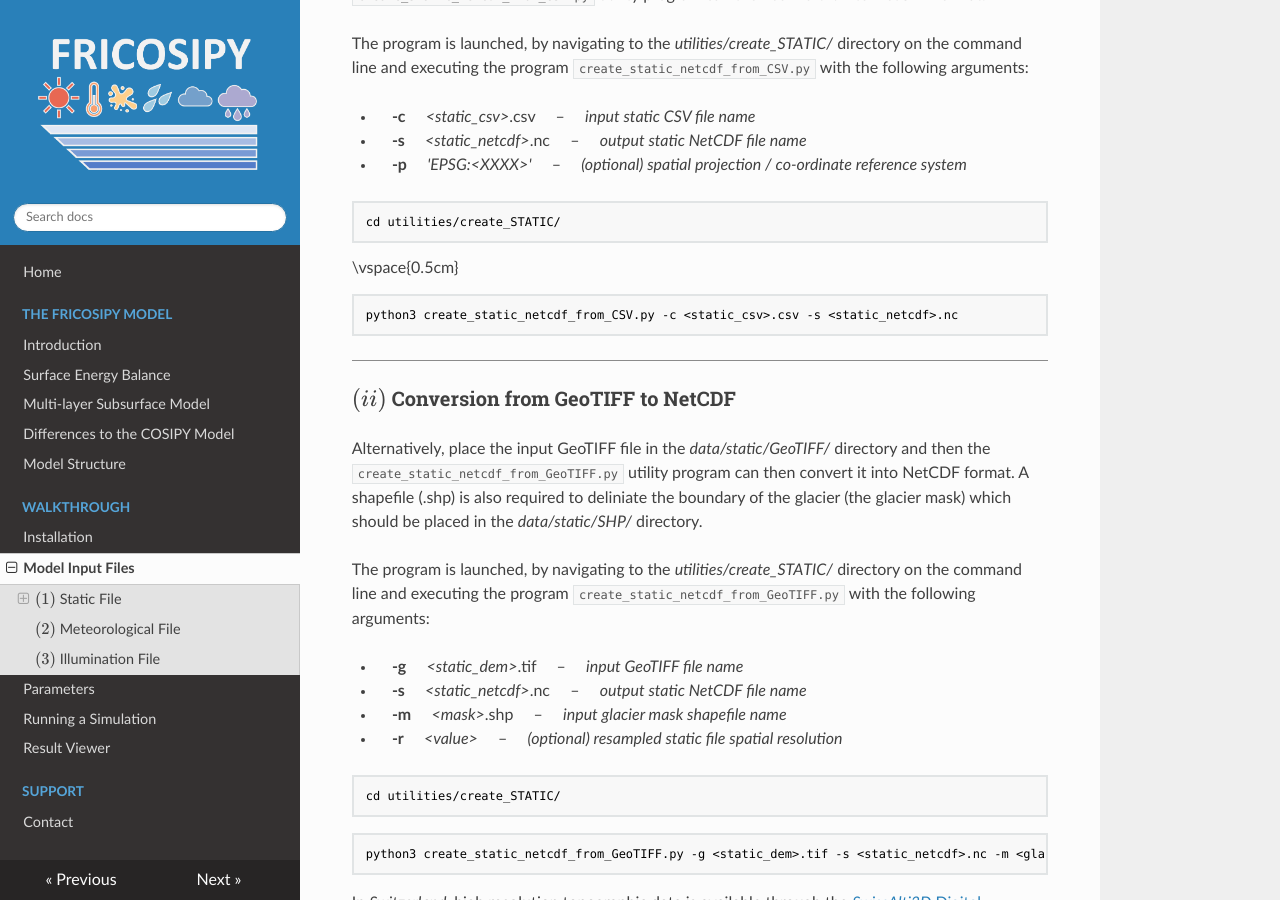
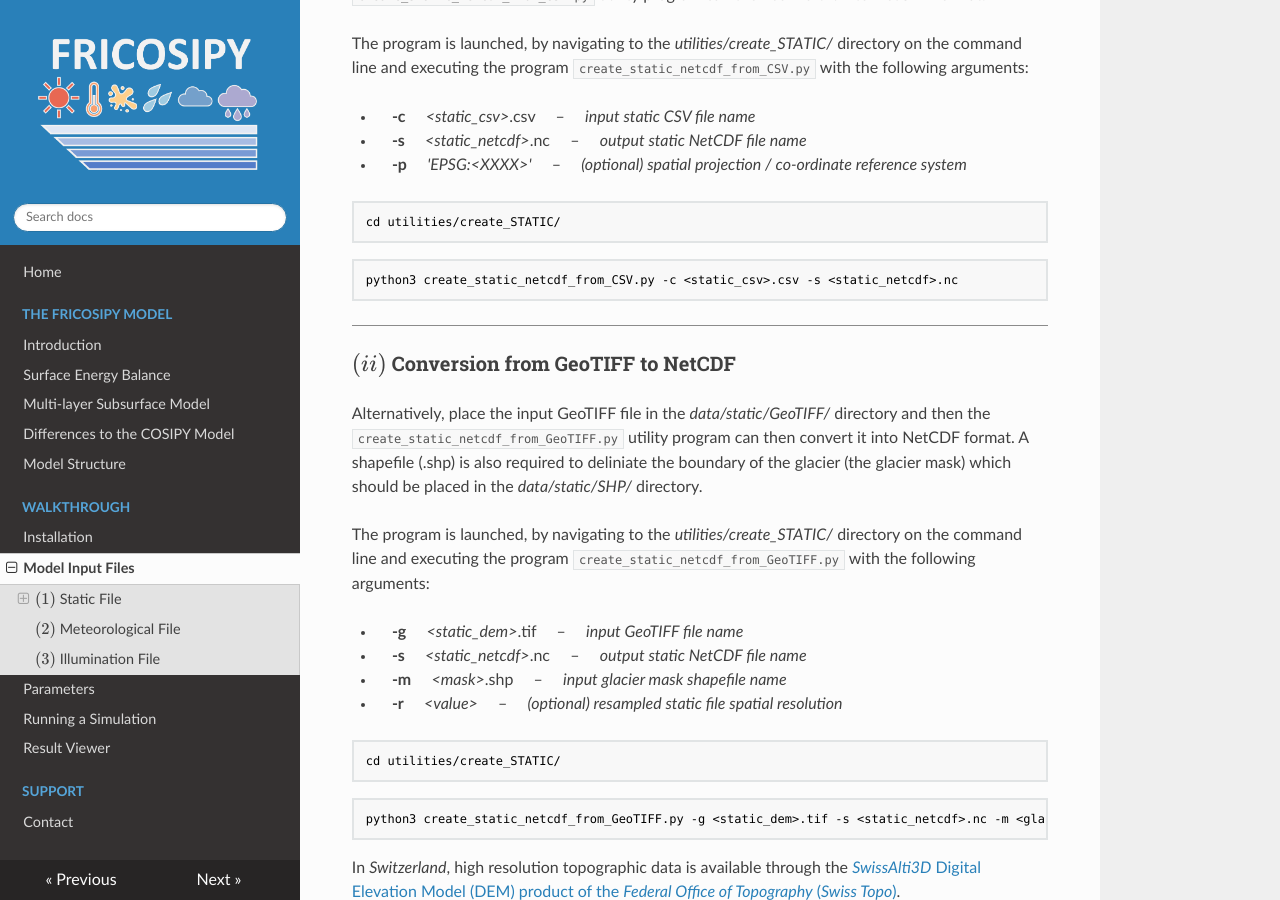
Before and after one commit to MarcusGastaldello/FRICOSIPY, an MkDocs documentation site: the page built from docs/model_input_files.md, in a window 1280 px wide and 900 px high, scrolled down 1561 px. Built offline with MkDocs 1.6.1, drawn with Linux system fonts in a browser that asks for light colours.

Commit message:
Update model input files documentation
Removed unnecessary LaTeX spacing command and added command usage example.

````diff
--- a/docs/model_input_files.md
+++ b/docs/model_input_files.md
@@ -67,7 +67,7 @@ The program is launched, by navigating to the *utilities/create_STATIC/* directo
 ```
 cd utilities/create_STATIC/
 ```
-\vspace{0.5cm}
+
 ```
 python3 create_static_netcdf_from_CSV.py -c <static_csv>.csv -s <static_netcdf>.nc
 ```
````
